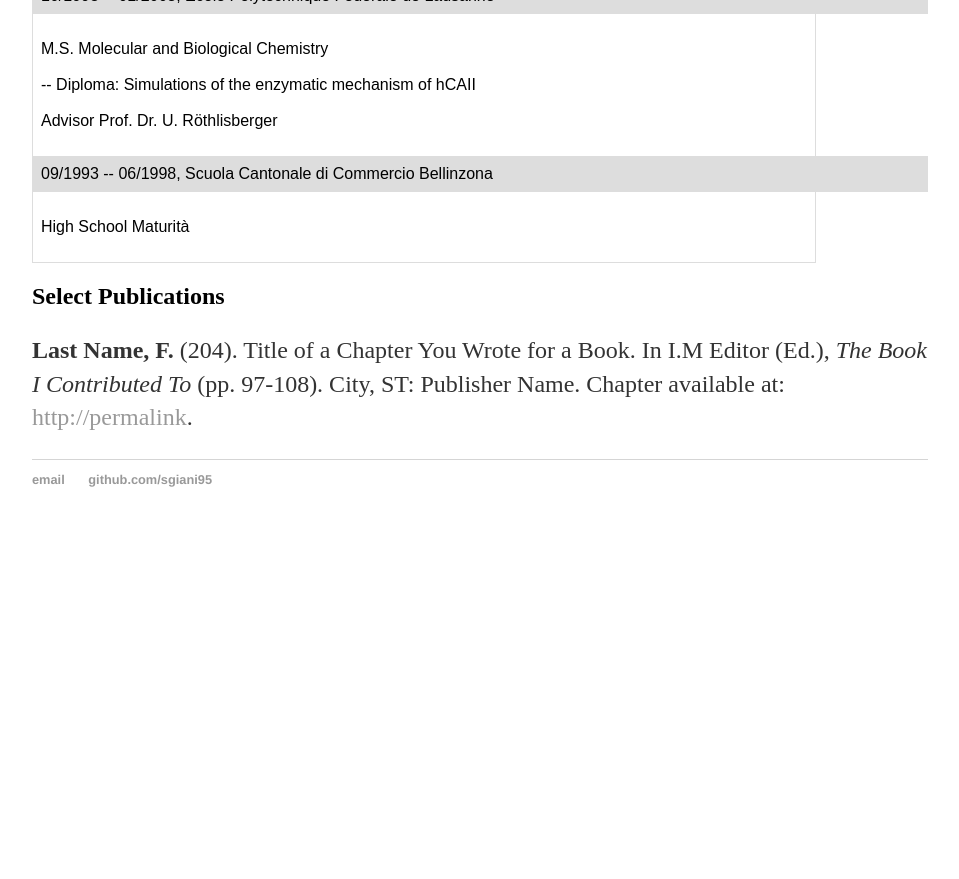
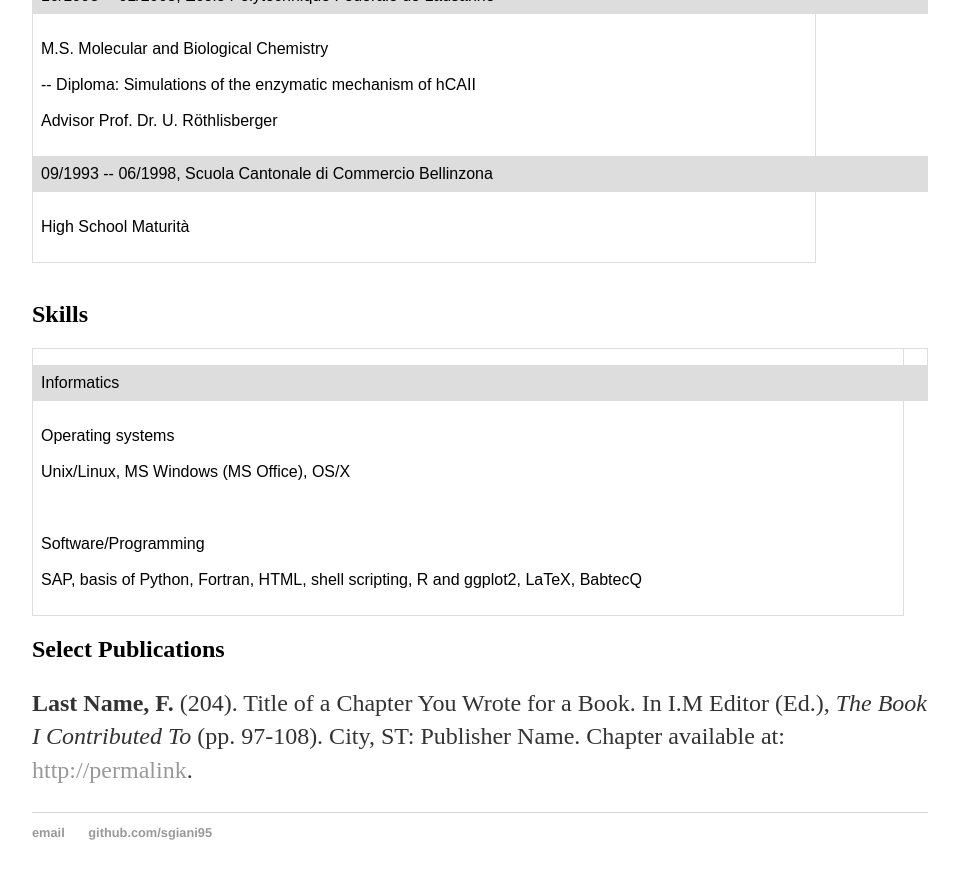
Before and after one commit to sgiani95/sgiani95.github.io, a Jekyll site: the page built from cv/index.html, in a window 1280 px wide and 900 px high, scrolled down 3254 px. Shown: the top 879 px of the window, without its empty margins (160-1119 px from the left). Built offline with Jekyll 4.4.1, drawn with Linux system fonts in a browser that asks for light colours; before the commit the page ends 3801 px from its top, so only the background shows below that.

Commit message:
Update index.html

```diff
--- a/cv/index.html
+++ b/cv/index.html
@@ -196,6 +196,28 @@ tr:nth-child(even) {
 
 </table>
 
+<br><h2>Skills</h2>
+
+<table>
+  <tr>
+    <th></th>
+    <th></th>
+      </tr>
+
+  <tr>
+    <td>Informatics</td>
+    <td></td>
+  </tr>
+  <tr>
+    <td><br>Operating systems<br><br>
+	Unix/Linux, MS Windows (MS Office), OS/X<br><br><br><br>
+	Software/Programming<br><br>
+	SAP, basis of Python, Fortran, HTML, shell scripting, R and ggplot2, LaTeX, BabtecQ<br><br>
+  </td>
+
+</table>
+
+
 					<h2>Select Publications</h2>
 
 					<p><strong>Last Name, F.</strong> (204). Title of a Chapter You Wrote for a Book. In I.M Editor (Ed.), <em>The Book I Contributed To</em> (pp. 97-108). City, ST: Publisher Name. Chapter available at: <a href="#">http://permalink</a>.
```
